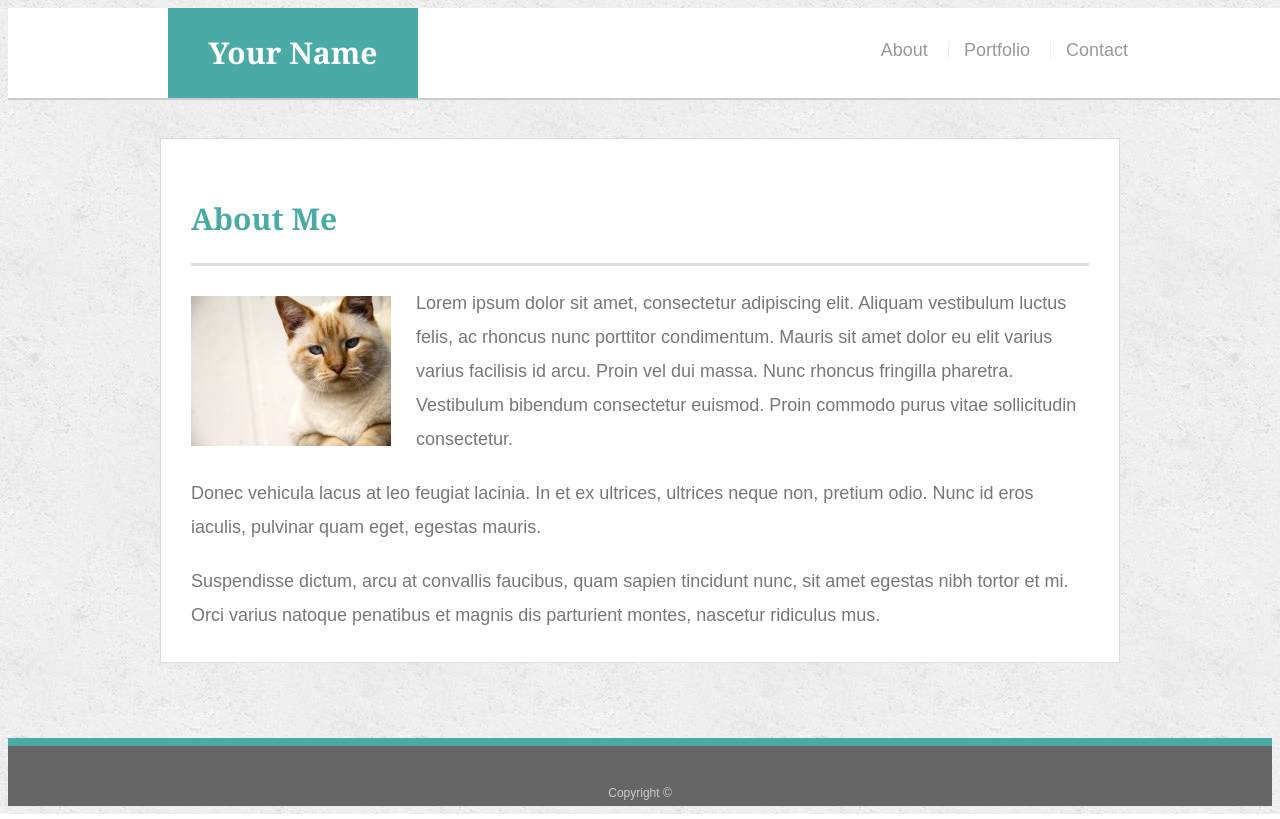
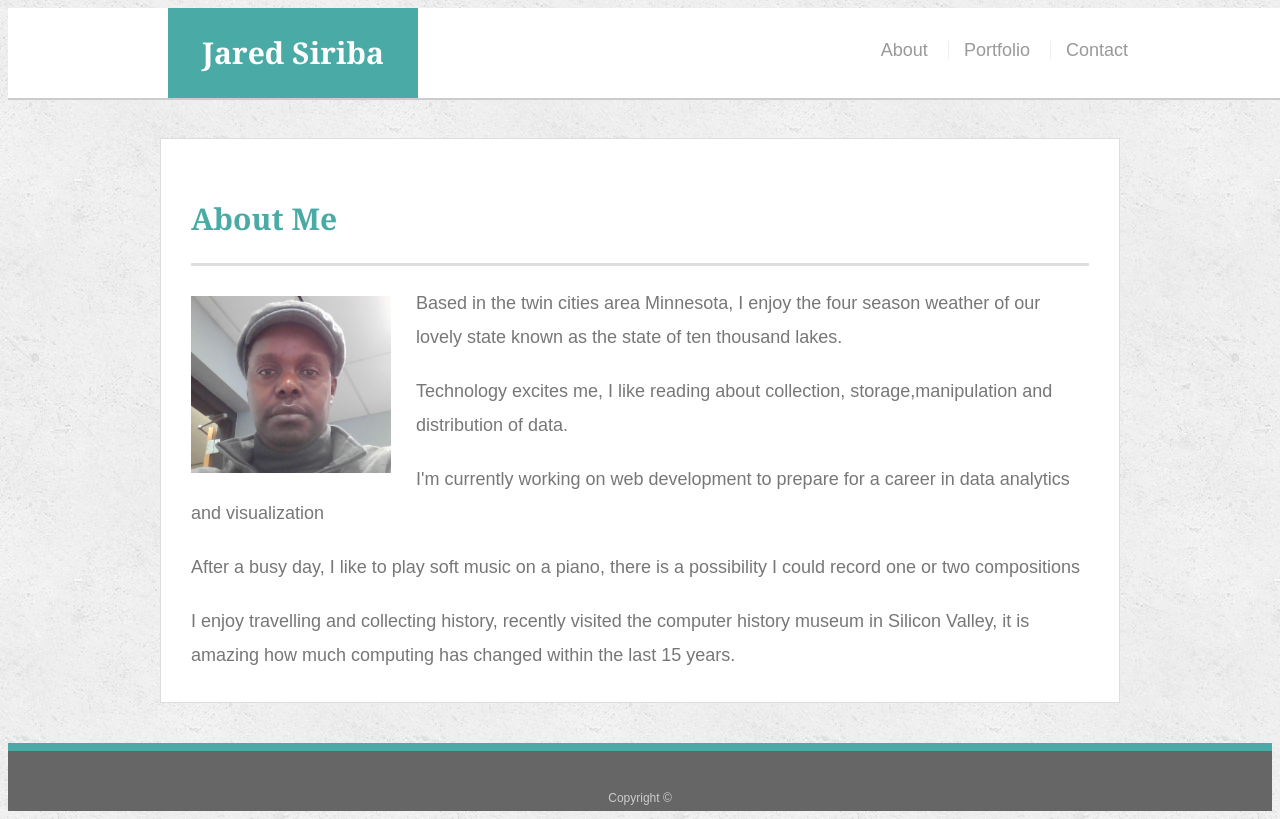
Before and after one commit to CBACoder/Responsive-Portfolio, a plain HTML site: page index.html in a window 1280 px wide. Drawn offline with Linux system fonts and the light colour scheme.

```diff
--- a/assets/css/style.css
+++ b/assets/css/style.css
@@ -261,3 +261,21 @@
     width: 600px;
   }
 }
+
+/* Added animation to the portfolio. */
+.work {
+  animation-duration: 3s;
+  animation-name: slidein;
+}
+
+@keyframes slidein {
+  from {
+    margin-left: 100%;
+    width: 300%;
+  }
+
+  to {
+    margin-left: 0%;
+    width: 100%;
+  }
+}
--- a/index.html
+++ b/index.html
@@ -3,7 +3,7 @@
 
 <head>
   <meta charset="UTF-8">
-  <title>About | Your Name</title>
+  <title>About | Jared Siriba</title>
   <meta name="viewport" content="width=device-width, initial-scale=1">
   <link rel="stylesheet" href="assets/css/style.css">
 </head>
@@ -12,7 +12,7 @@
 
   <header id="masthead">
     <div class="container">
-      <a href="index.html" id="logo">Your Name</a>
+      <a href="index.html" id="logo">Jared Siriba</a>
       <nav>
         <a href="index.html">About</a>
         <a href="portfolio.html">Portfolio</a>
@@ -25,13 +25,13 @@
     <section class="main-section">
       <h1>About Me</h1>
 
-      <img src="assets/images/cat.jpg" class="auth-image" alt="Your Name">
+      <img src="assets/images/bio.jpg" class="auth-image" alt="Your Name">
 
-      <p>Lorem ipsum dolor sit amet, consectetur adipiscing elit. Aliquam vestibulum luctus felis, ac rhoncus nunc porttitor condimentum. Mauris sit amet dolor eu elit varius varius facilisis id arcu. Proin vel dui massa. Nunc rhoncus fringilla pharetra. Vestibulum bibendum consectetur euismod. Proin commodo purus vitae sollicitudin consectetur.</p>
-
-      <p>Donec vehicula lacus at leo feugiat lacinia. In et ex ultrices, ultrices neque non, pretium odio. Nunc id eros iaculis, pulvinar quam eget, egestas mauris.</p>
-
-      <p>Suspendisse dictum, arcu at convallis faucibus, quam sapien tincidunt nunc, sit amet egestas nibh tortor et mi. Orci varius natoque penatibus et magnis dis parturient montes, nascetur ridiculus mus.</p>
+      <p>Based in the twin cities area Minnesota, I enjoy the four season weather of our lovely state known as the state of ten thousand lakes.</p>
+      <p>Technology excites me, I like reading about collection, storage,manipulation and distribution of data.</p>
+      <p>I'm currently working on web development to prepare for a career in data analytics and visualization</p>
+      <p>After a busy day, I like to play soft music on a piano, there is a possibility I could record one or two compositions</p>
+      <p>I enjoy travelling and collecting history, recently visited the computer history museum in Silicon Valley, it is amazing how much computing has changed within the last 15 years.</p>
 
     </section>
 
```
Also changed, not shown: contact.html (+2 -2 lines), portfolio.html (+2 -2 lines), assets/images/bio.jpg (added).
